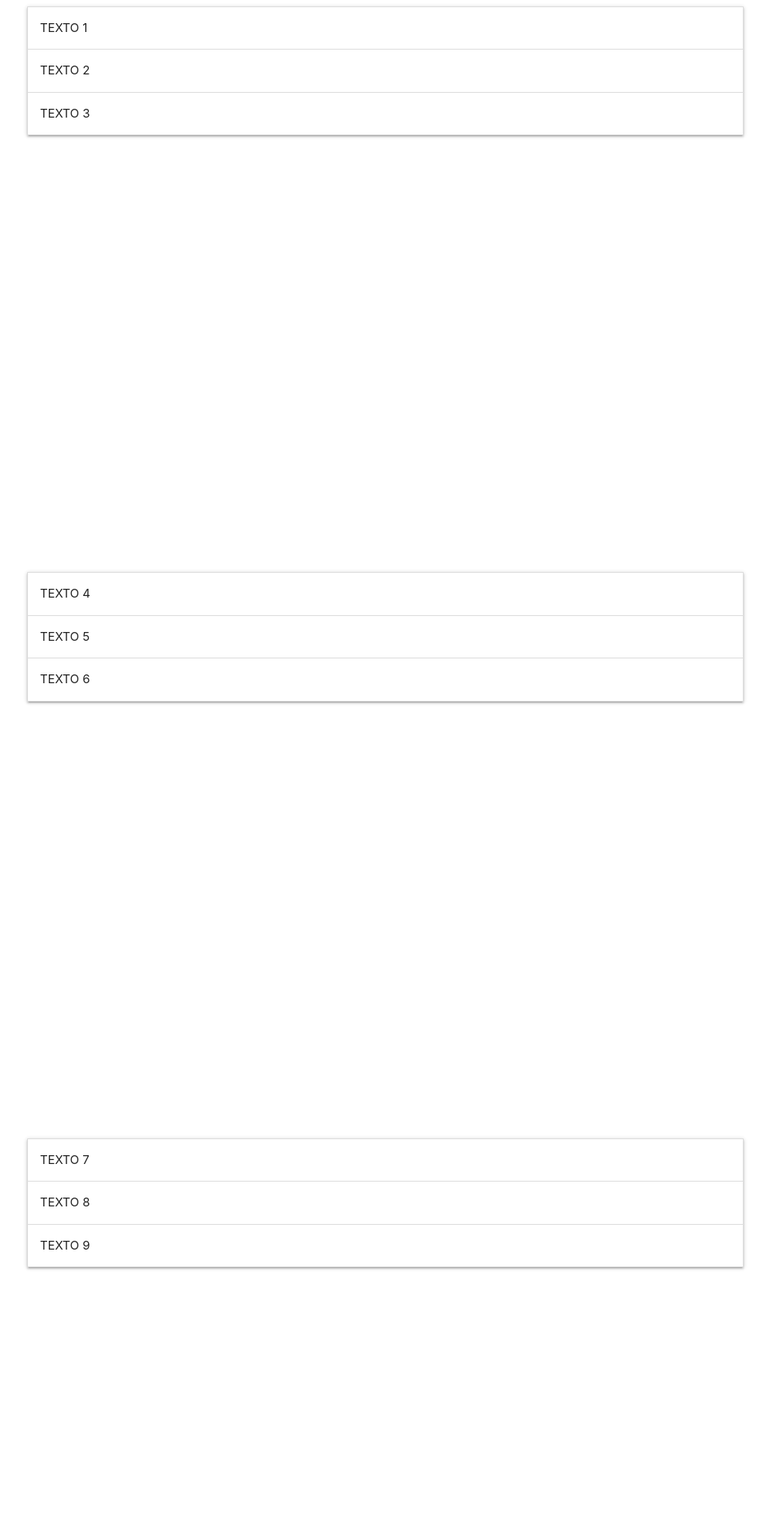
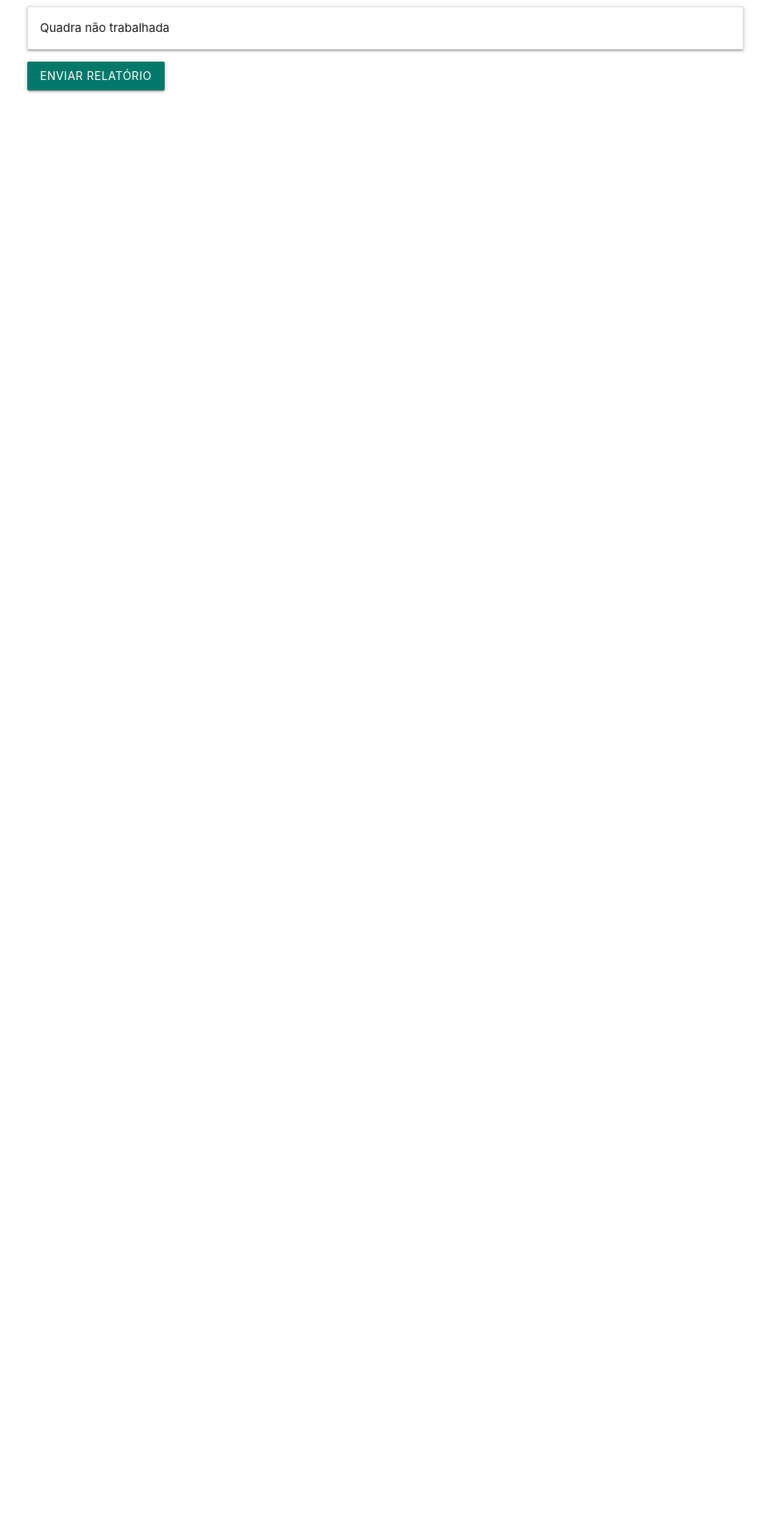
Before and after one commit to shineyder/Oasis-Assistant, a PHP site: page /fazer_rel.php in a window 1280 px wide. Shown: the top 1920 px of the page at 80% size, without its empty margins (158-1121 px from the left). Run offline with PHP 8.4, Linux system fonts and the light colour scheme; tables that the repository leaves empty or names only in its code hold one stand-in row (values such as "Sample post"); some libraries are stand-ins or nearby versions.

Commit message:
Adicionado Enviar Relatório (falta formatar iframe))

```diff
--- a/fazer_rel.php
+++ b/fazer_rel.php
@@ -1,3 +1,7 @@
+<?php
+require_once 'phpaction/connect.php';
+?>
+
 <!DOCTYPE html>
 <html>
     <head>
@@ -16,133 +20,78 @@
 
         <style>
             article{
-                height: 700px;
+                height: 50000px;
+                width: auto;
+                max-width: 1120px;
             }
-
         </style>
     </head>
 
     <body>
         <div class="container">
-            <article id="1">
-                <ul class="collapsible">
-                    <li>
-                        <div class="collapsible-header">TEXTO 1</div>
-                        <div class="collapsible-body"><span>CONTEUDO 1</span></div>
-                    </li>
-                    <li>
-                        <div class="collapsible-header">TEXTO 2</div>
-                        <div class="collapsible-body"><span>CONTEUDO 2</span></div>
-                    </li>
-                    <li>
-                        <div class="collapsible-header">TEXTO 3</div>
-                        <div class="collapsible-body"><span>CONTEUDO 3</span></div>
-                    </li>
-                </ul>
+            <?php
+            for( $i = 1; $i <= 24; $i++) {
+                $sql = "SELECT id FROM mapas WHERE maps = '$i'";
+                $stmt = connect::conn()->prepare($sql);
+                $stmt->execute();
+                $dados_first = $stmt->fetch(\PDO::FETCH_BOTH);
+
+                $sql = "SELECT id FROM mapas WHERE maps = '$i' ORDER BY id DESC";
+                $stmt = connect::conn()->prepare($sql);
+                $stmt->execute();
+                $dados_last = $stmt->fetch(\PDO::FETCH_BOTH);
+                $stmt = connect::closeConn();
+            ?>
+            <article id="<?php echo $i;?>">
+                <form action="phpaction/update_maps.php" method="POST">
+                    <ul class="collapsible">
+                        <?php
+                        for( $j = $dados_first['id']; $j <= $dados_last['id']; $j++) {
+                            $sql = "SELECT * FROM mapas WHERE id = '$j'";
+                            $stmt = connect::conn()->prepare($sql);
+                            $stmt->execute();
+                            $dados_quadra = $stmt->fetch(\PDO::FETCH_BOTH);
+                        ?>
+                        <li>
+                            <div class="collapsible-header">Quadra <?php echo $dados_quadra['quadra'] . (($dados_quadra['trab'] == 0) ? " não trabalhada" : " trabalhada");?> </div>
+                            <div class="collapsible-body">
+                                <div class="row">
+                                    <div class="col s4" style="margin-top: -35px;">
+                                        <input id="n_res_<?php echo $j; ?>" name="n_res_<?php echo $j; ?>" type="number" class="validate" value=<?php echo $dados_quadra['n_residencia']?>>
+                                        <label for="n_res_<?php echo $j; ?>">Número de Residências</label>
+                                    </div>
+
+                                    <div class="col s4" style="margin-top: -35px;">
+                                        <input id="n_com_<?php echo $j; ?>" name="n_com_<?php echo $j; ?>" type="number" class="validate" value=<?php echo $dados_quadra['n_comercio']?>>
+                                        <label for="n_com_<?php echo $j; ?>">Número de Comércios</label>
+                                    </div>
+
+                                    <div class="col s4" style="margin-top: -35px;">
+                                        <input id="n_edi_<?php echo $j; ?>" name="n_edi_<?php echo $j; ?>" type="number" class="validate" value=<?php echo $dados_quadra['n_edificio']?>>
+                                        <label for="n_edi_<?php echo $j; ?>">Número de Edifícios</label>
+                                    </div>
+                                </div>
+                                <div style="margin-bottom: -20px;">
+                                    <label>
+                                        <input type="checkbox" id="trab_<?php echo $j; ?>" name="trab_<?php echo $j; ?>" <?php echo (($dados_quadra['trab'] == 1) ? "checked" : "")?>>
+                                        <span> Quadra Trabalhada</span>
+                                    </label>
+                                </div>
+                            </div>
+                        </li>
+                        <?php
+                        }
+                        ?>
+                    </ul>
+                    <input type="hidden" name="first" value="<?php echo $dados_first['id']; ?>">
+                    <input type="hidden" name="last" value="<?php echo $dados_last['id']; ?>">
+                    <input type="hidden" name="mapactive" value="<?php echo $i; ?>">
+                    <button type="submit" name="btn-env-rel" class="btn teal darken-2">Enviar Relatório</button>
+                </form>
             </article>
-
-            <article id="2">
-                <ul class="collapsible">
-                    <li>
-                        <div class="collapsible-header">TEXTO 4</div>
-                        <div class="collapsible-body"><span>CONTEUDO 4</span></div>
-                    </li>
-                    <li>
-                        <div class="collapsible-header">TEXTO 5</div>
-                        <div class="collapsible-body"><span>CONTEUDO 5</span></div>
-                    </li>
-                    <li>
-                        <div class="collapsible-header">TEXTO 6</div>
-                        <div class="collapsible-body"><span>CONTEUDO 6</span></div>
-                    </li>
-                </ul>
-            </article>
-
-            <article id="3">
-                <ul class="collapsible">
-                    <li>
-                        <div class="collapsible-header">TEXTO 7</div>
-                        <div class="collapsible-body"><span>CONTEUDO 7</span></div>
-                    </li>
-                    <li>
-                        <div class="collapsible-header">TEXTO 8</div>
-                        <div class="collapsible-body"><span>CONTEUDO 8</span></div>
-                    </li>
-                    <li>
-                        <div class="collapsible-header">TEXTO 9</div>
-                        <div class="collapsible-body"><span>CONTEUDO 9</span></div>
-                    </li>
-                </ul>
-            </article>
-
-            <article id="4">
-                <ul class="collapsible">
-                    <li>
-                        <div class="collapsible-header">TEXTO 10</div>
-                        <div class="collapsible-body"><span>CONTEUDO 10</span></div>
-                    </li>
-                    <li>
-                        <div class="collapsible-header">TEXTO 11</div>
-                        <div class="collapsible-body"><span>CONTEUDO 11</span></div>
-                    </li>
-                    <li>
-                        <div class="collapsible-header">TEXTO 12</div>
-                        <div class="collapsible-body"><span>CONTEUDO 12</span></div>
-                    </li>
-                </ul>
-            </article>
-
-            <article id="5">
-                <ul class="collapsible">
-                    <li>
-                        <div class="collapsible-header">TEXTO 13</div>
-                        <div class="collapsible-body"><span>CONTEUDO 13</span></div>
-                    </li>
-                    <li>
-                        <div class="collapsible-header">TEXTO 14</div>
-                        <div class="collapsible-body"><span>CONTEUDO 14</span></div>
-                    </li>
-                    <li>
-                        <div class="collapsible-header">TEXTO 15</div>
-                        <div class="collapsible-body"><span>CONTEUDO 15</span></div>
-                    </li>
-                </ul>
-            </article>
-
-            <article id="6">
-                <ul class="collapsible">
-                    <li>
-                        <div class="collapsible-header">TEXTO 16</div>
-                        <div class="collapsible-body"><span>CONTEUDO 16</span></div>
-                    </li>
-                    <li>
-                        <div class="collapsible-header">TEXTO 17</div>
-                        <div class="collapsible-body"><span>CONTEUDO 17</span></div>
-                    </li>
-                    <li>
-                        <div class="collapsible-header">TEXTO 18</div>
-                        <div class="collapsible-body"><span>CONTEUDO 18</span></div>
-                    </li>
-                </ul>
-            </article>
-
-            <article id="7">
-                <ul class="collapsible">
-                    <li>
-                        <div class="collapsible-header">TEXTO 19</div>
-                        <div class="collapsible-body"><span>CONTEUDO 19</span></div>
-                    </li>
-                    <li>
-                        <div class="collapsible-header">TEXTO 20</div>
-                        <div class="collapsible-body"><span>CONTEUDO 20</span></div>
-                    </li>
-                    <li>
-                        <div class="collapsible-header">TEXTO 21</div>
-                        <div class="collapsible-body"><span>CONTEUDO 21</span></div>
-                    </li>
-                </ul>
-            </article>
-        </div>
+            <?php
+            }
+            ?>
 
         <script>
         $(document).ready(function(){
```
Also changed, not shown: _CSS/style.css (+5 -11 lines), _JS/imageMapResizer.min.js (added, +8 -0 lines), phpaction/update_maps.php (added, +25 -0 lines), sugestao_terr.php (deleted, +0 -23 lines), vis_territorio.php (+6 -1 lines), includes/header.php (line endings or trailing spaces).
